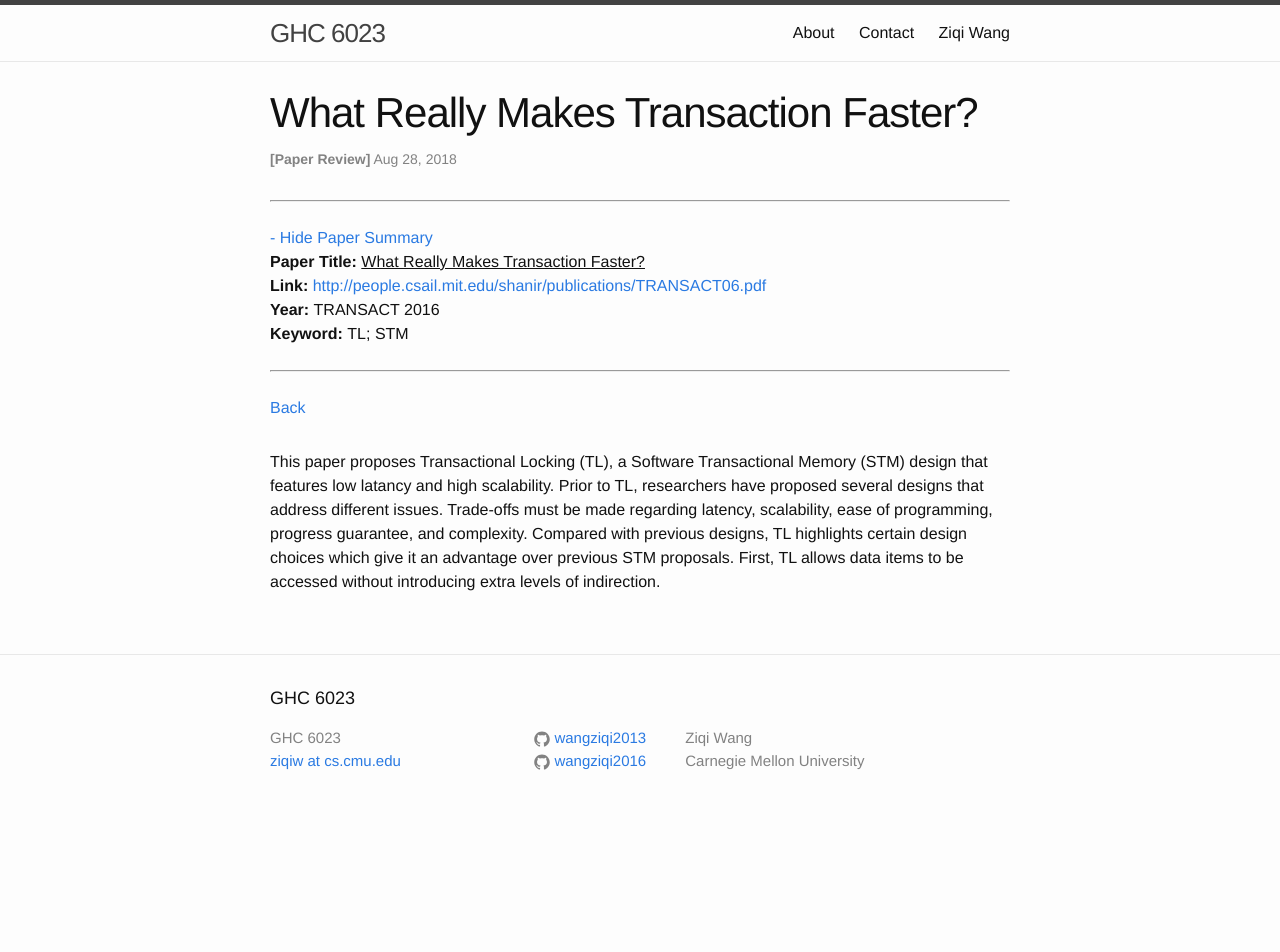
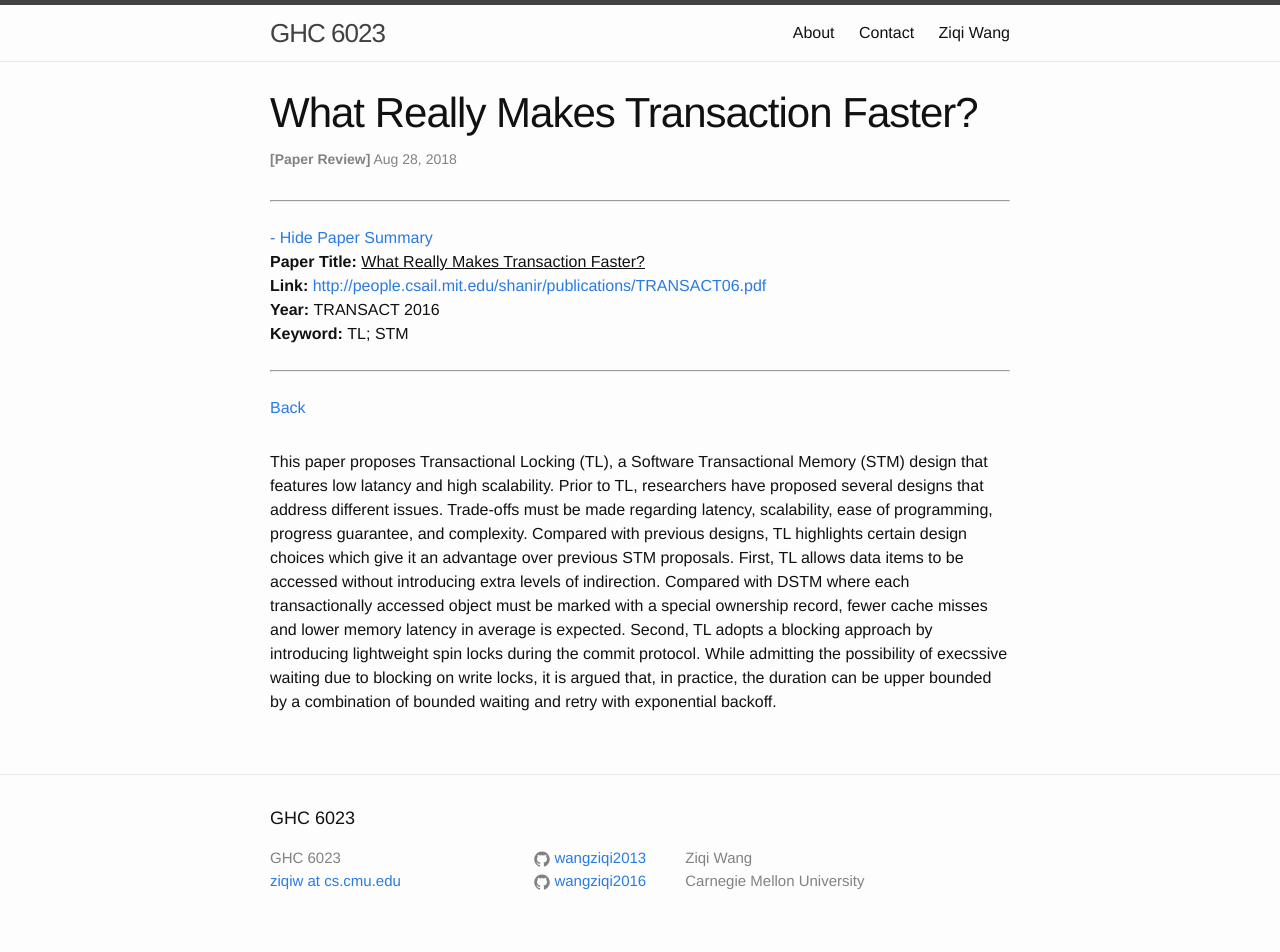
Before and after one commit to wangziqi2013/wangziqi2013.github.io, a Jekyll site: the page built from _posts/2018-08-27-what-really-makes-txn-fast.markdown, in a window 1280 px wide. Built offline with Jekyll 4.4.1, drawn with Linux system fonts in a browser that asks for light colours; before the commit the page ends 900 px from its top, so only the background shows below that.

Commit message:
Finish second advantage

```diff
--- a/_posts/2018-08-27-what-really-makes-txn-fast.markdown
+++ b/_posts/2018-08-27-what-really-makes-txn-fast.markdown
@@ -19,4 +19,9 @@ several designs that address different issues. Trade-offs must be made regarding
 scalability, ease of programming, progress guarantee, and complexity. Compared with previous
 designs, TL highlights certain design choices which give it an advantage over previous STM
 proposals. First, TL allows data items to be accessed without introducing extra levels of
-indirection.
+indirection. Compared with DSTM where each transactionally accessed object must be marked with
+a special ownership record, fewer cache misses and lower memory latency in average is expected.
+Second, TL adopts a blocking approach by introducing lightweight spin locks during the
+commit protocol. While admitting the possibility of execssive waiting due to blocking on
+write locks, it is argued that, in practice, the duration can be upper bounded by a
+combination of bounded waiting and retry with exponential backoff.
```
